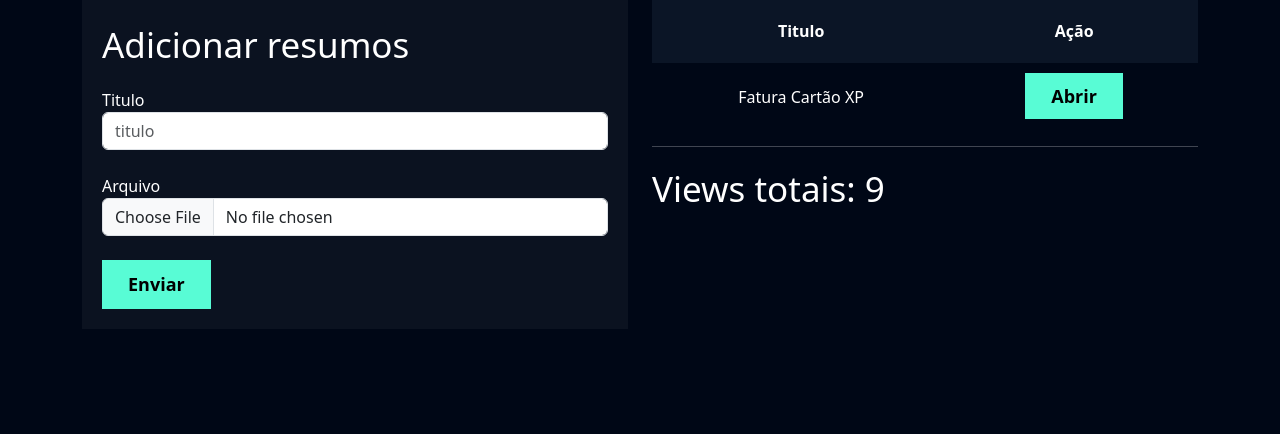
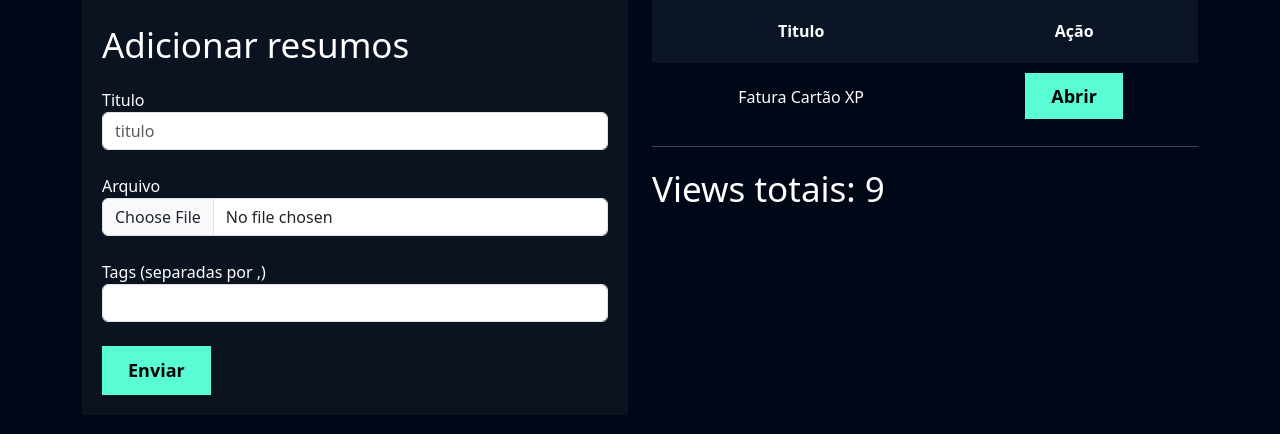
Before and after one commit to hilariogrossi/Pythonando, a Django app: page /apostilas/adicionar_apostilas/ in a window 1280 px wide. Shown: the part 105-539 px from the top of the page. Run offline with Django 5.2, Linux system fonts and the light colour scheme; a user stored in the database is signed in; data comes from the database, SQL or seed files in the repository; parts of the project's set-up code (start-up, migrations or seed data) failed here and were passed over.

Commit message:
Atualização 08/02/2024 15:40

```diff
--- a/stydy_psw/apostilas/models.py
+++ b/stydy_psw/apostilas/models.py
@@ -1,11 +1,19 @@
 from django.db import models
 from django.contrib.auth.models import User
+
+
+class Tags(models.Model):
+    nome = models.CharField(max_length=100)
+
+    def __str__(self):
+        return self.nome
 
 
 class Apostila(models.Model):
     user = models.ForeignKey(User, on_delete=models.DO_NOTHING)
     titulo = models.CharField(max_length=100)
     arquivo = models.FileField(upload_to='apostilas')
+    tags = models.ManyToManyField(Tags)
 
     def __str__(self):
         return self.titulo
--- a/stydy_psw/apostilas/templates/adicionar_apostilas.html
+++ b/stydy_psw/apostilas/templates/adicionar_apostilas.html
@@ -49,6 +49,11 @@
 
                         <br />
 
+                        <label>Tags (separadas por ,)</label>
+                        <input type="text" name="tags" class="form-control">
+
+                        <br />
+
                         <input type="submit" class="btn-cadastro" value="Enviar">
 
                     </form>
--- a/stydy_psw/apostilas/views.py
+++ b/stydy_psw/apostilas/views.py
@@ -1,6 +1,6 @@
 from django.shortcuts import render, redirect
 from django.http import HttpResponse
-from . models import Apostila, ViewApostila
+from . models import Apostila, ViewApostila, Tags
 from django.contrib.messages import constants
 from django.contrib import messages
 
@@ -8,8 +8,6 @@ def adicionar_apostilas(request):
     if request.method == 'GET':
         apostilas = Apostila.objects.filter(user=request.user)
         view_totais = ViewApostila.objects.filter(apostila__user=request.user).count()
-
-        # TODO: Criar as tags
 
         return render(request, 'adicionar_apostilas.html', {'apostilas': apostilas,
                                                             'view_totais': view_totais})
@@ -24,6 +22,19 @@ def adicionar_apostilas(request):
             arquivo=arquivo,
 
         )
+
+        apostila.save()
+
+        tags = request.POST.get('tags')
+        list_tags = tags.split(',')
+
+        for tag in list_tags:
+            nova_tag = Tags(
+                nome=tag
+            )
+
+            nova_tag.save()
+            apostila.tags.add(nova_tag)
 
         apostila.save()
 
--- a/stydy_psw/study_async/urls.py
+++ b/stydy_psw/study_async/urls.py
@@ -2,11 +2,13 @@ from django.contrib import admin
 from django.urls import path, include
 from django.conf import settings
 from django.conf.urls.static import static
+from django.shortcuts import redirect
 
 urlpatterns = [
     path('admin/', admin.site.urls),
     path('usuarios/', include('usuarios.urls')),
     path('flashcard/', include('flashcard.urls')),
     path('apostilas/', include('apostilas.urls')),
+    path('', lambda requests: redirect('/flashcard/novo_flashcard'))
 
 ] + static(settings.MEDIA_URL, document_root=settings.MEDIA_ROOT)
```
Also changed, not shown: stydy_psw/flashcard/models.py (+8 -0 lines), stydy_psw/flashcard/templates/listar_desafio.html (+10 -0 lines), stydy_psw/flashcard/views.py (+15 -5 lines).
